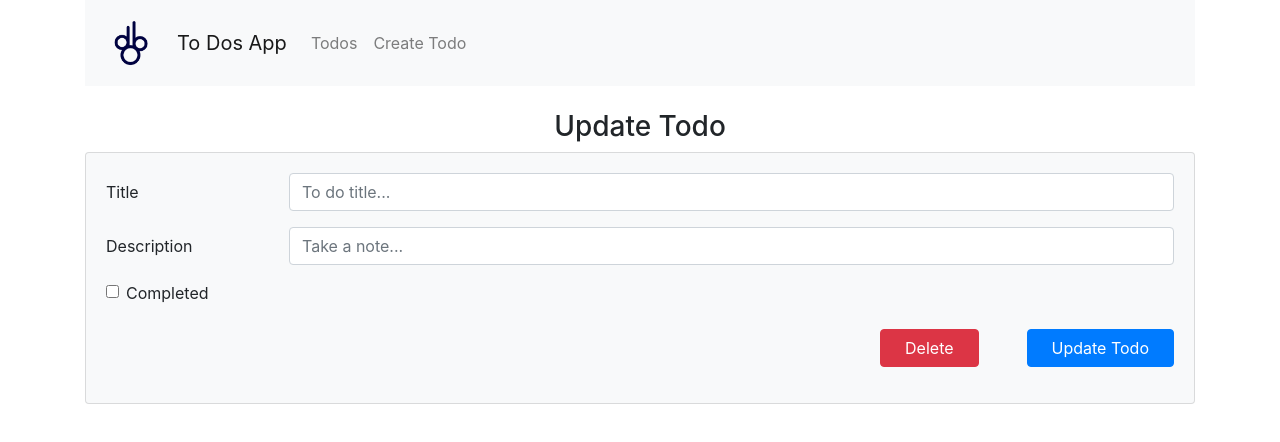
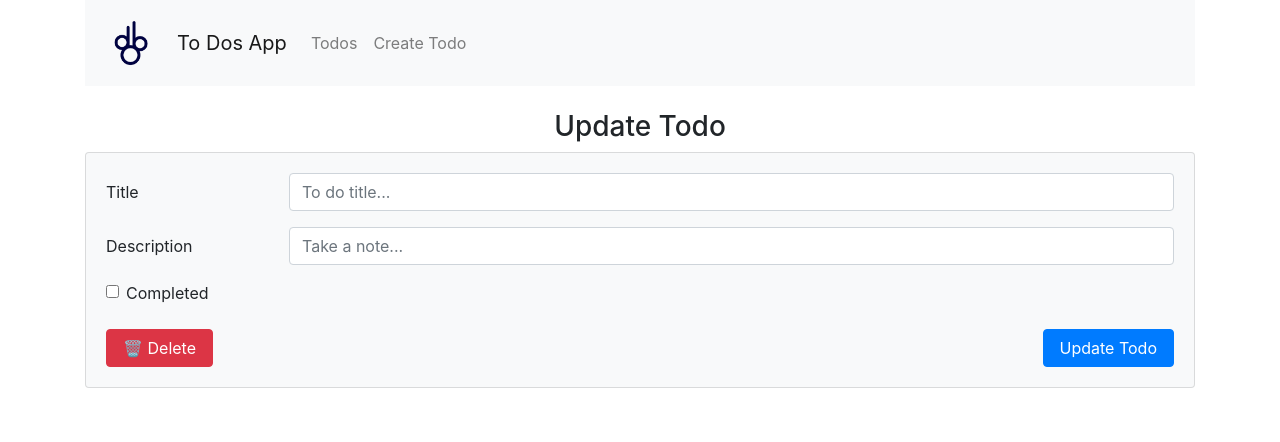
Before and after one commit to nywooz/bulb, a React (Create React App) app in the folder client/: page /edit/1 in a window 1280 px wide. Shown: the top 442 px of the page. Built offline with nearby package versions, Linux system fonts and the light colour scheme; no server answers.

Commit message:
ui accesibility fix

```diff
--- a/client/src/component/EditTodo.js
+++ b/client/src/component/EditTodo.js
@@ -154,23 +154,23 @@ export default class EditTodo extends Component {
               </div>
 
               <br />
-
-              <div className="form-group float-right">
-                <input
-                  type="submit"
-                  value="Update Todo"
-                  className="btn btn-primary px-4"
-                />
-              </div>
-
-              <div className="form-group float-right mr-5">
-                <button
-                  type="button"
-                  className="btn btn-danger px-4"
-                  onClick={e => this.onDelete(e)}
-                >
-                  Delete
-                </button>
+              <div className="row">
+                <div className="col">
+                  <button
+                    type="button"
+                    className="btn btn-danger px-3"
+                    onClick={e => this.onDelete(e)}
+                  >
+                    🗑️ Delete
+                  </button>
+                </div>
+                <div className="col">
+                  <input
+                    type="submit"
+                    value="Update Todo"
+                    className="btn btn-primary px-3 float-right"
+                  />
+                </div>
               </div>
             </div>
           </div>
--- a/client/src/component/TodosList.js
+++ b/client/src/component/TodosList.js
@@ -153,7 +153,7 @@ export default class TodosList extends Component {
       return (
         <tr>
           <td align="center" colSpan="5">
-            No filtered results
+            No results from filtered
           </td>
         </tr>
       );
@@ -225,16 +225,7 @@ export default class TodosList extends Component {
     return (
       <div>
         <h3>Todos List</h3>
-        <h4>Pending</h4>
-        <p> 1. Dockerize the application to run in a container.</p>
-        <p>
-          2. Add protection to the endpoints such that a user can only interact
-          with TODOs that have their user associated with them. A super user
-          should be available to interact with all TODOs (this can be used in
-          the above front end).
-        </p>
-
-        <div className="input-group flex-nowrap">
+        <div className="input-group flex-nowrap col-md-5  float-md-right p-0">
           <div className="input-group-prepend">
             <span
               className="input-group-text"
```
Also changed, not shown: 1 other file (tests, documents, lock files or other folders).
